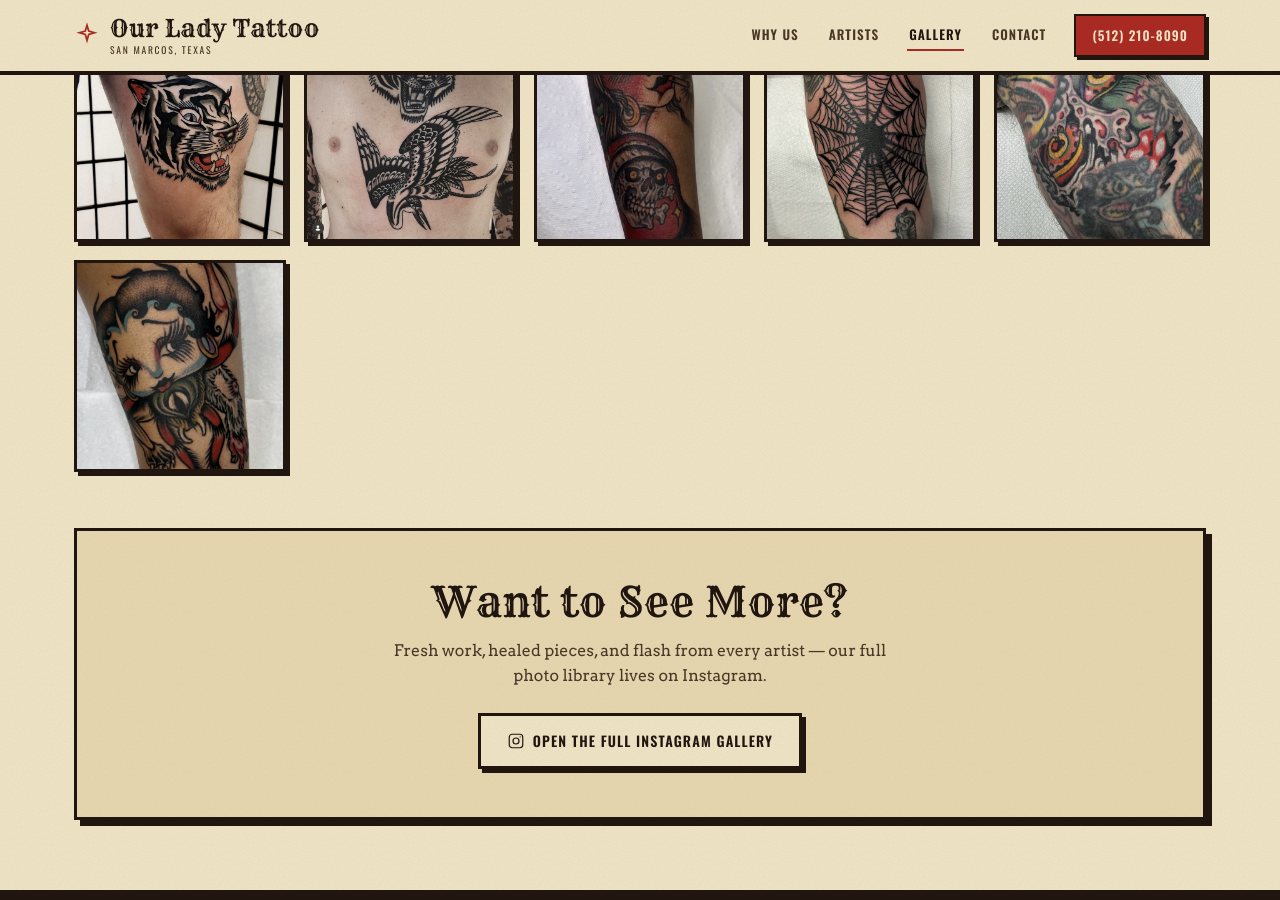
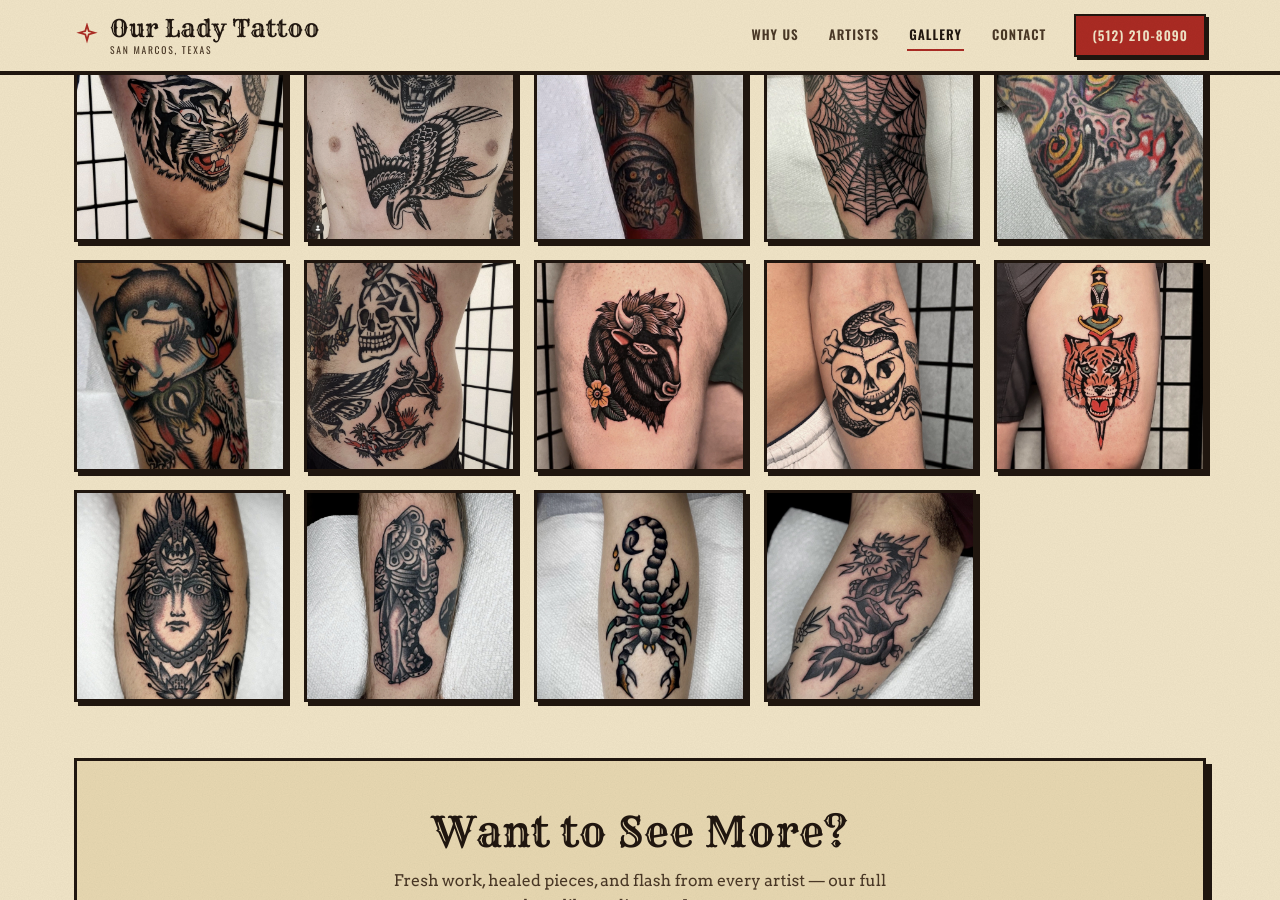
Before and after one commit to tpham091/OurLadyTattoo, a Jekyll site: the page built from gallery.html, in a window 1280 px wide and 900 px high, scrolled down 2631 px. Built offline with Jekyll 4.4.1, drawn with Linux system fonts in a browser that asks for light colours.

Commit message:
Add 8 more recent-work photos to the gallery
New batch of real tattoo photos appended as gallery-22.jpg through
gallery-29.jpg, with entries added to _data/gallery.yml. Since
gallery.html loops over that data file, no template changes were
needed. The lightbox grid now shows 29 photos total.

Co-Authored-By: Claude Sonnet 5 <noreply@anthropic.com>
Claude-Session: https://claude.ai/code/session_0198ryYHooeRf1mHt2EM9Jbq

```diff
--- a/_data/gallery.yml
+++ b/_data/gallery.yml
@@ -19,3 +19,11 @@
 - file: gallery-19.jpg
 - file: gallery-20.jpg
 - file: gallery-21.jpg
+- file: gallery-22.jpg
+- file: gallery-23.jpg
+- file: gallery-24.jpg
+- file: gallery-25.jpg
+- file: gallery-26.jpg
+- file: gallery-27.jpg
+- file: gallery-28.jpg
+- file: gallery-29.jpg
```
Also changed, not shown: images/gallery/gallery-22.jpg (added), images/gallery/gallery-23.jpg (added), images/gallery/gallery-24.jpg (added), images/gallery/gallery-25.jpg (added), images/gallery/gallery-26.jpg (added), images/gallery/gallery-27.jpg (added), images/gallery/gallery-28.jpg (added), images/gallery/gallery-29.jpg (added).
